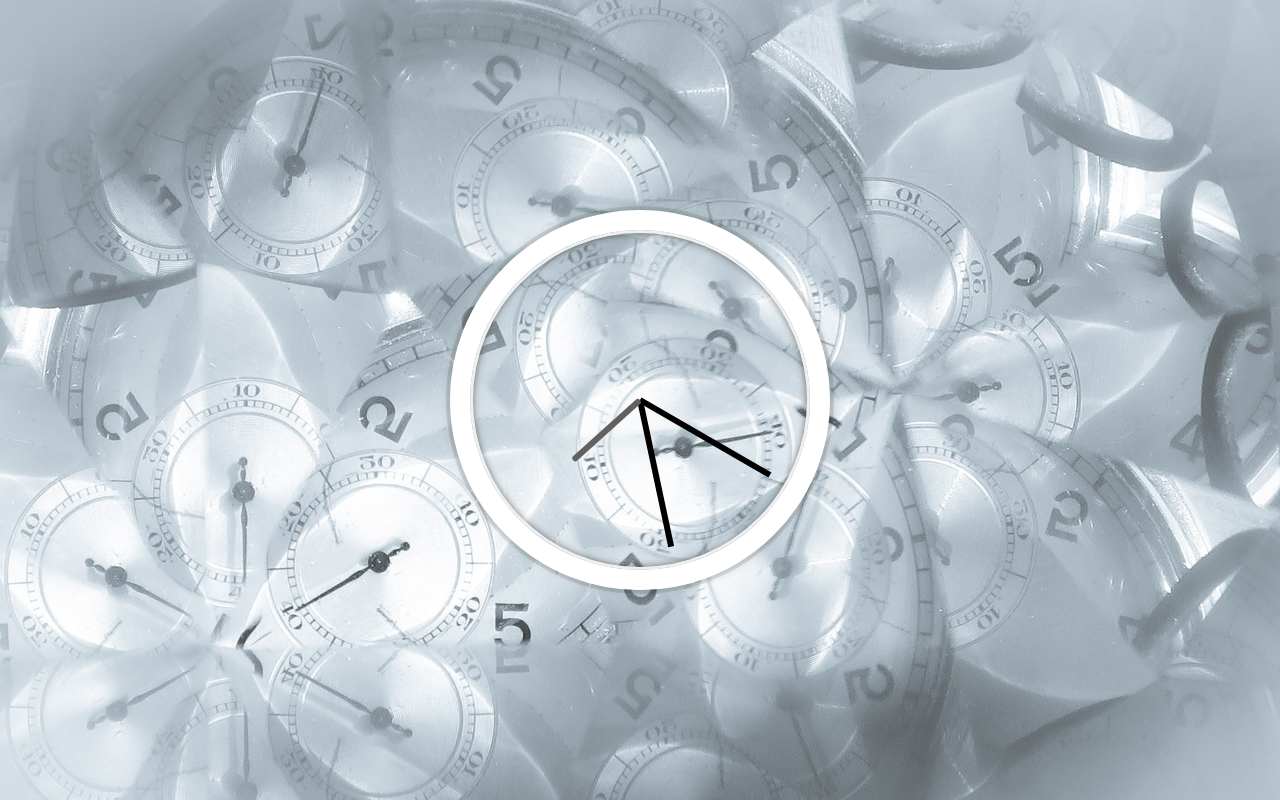
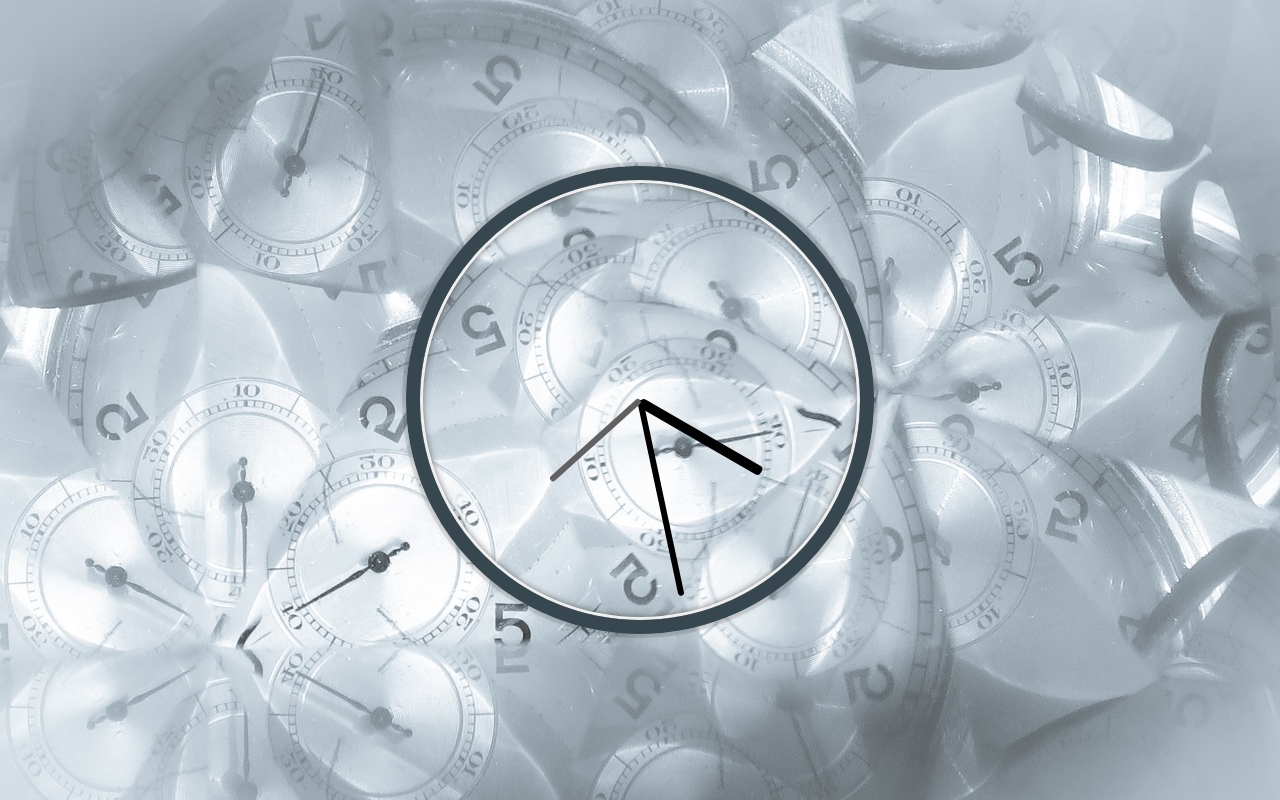
Before and after one commit to martinfoakes/js-30, a plain HTML site: page js-clock/index.html in a window 1280 px wide. Drawn offline with Linux system fonts and the light colour scheme.

Commit message:
style clock hands

```diff
--- a/js-clock/index.html
+++ b/js-clock/index.html
@@ -35,9 +35,9 @@
     }
 
     .clock {
-      width: 30rem;
-      height: 30rem;
-      border: 20px solid white;
+      width: 40rem;
+      height: 40rem;
+      border: 14px solid #37474f;
       border-radius: 50%;
       margin: 50px auto;
       position: relative;
@@ -60,6 +60,7 @@
       width: 50%;
       height: 6px;
       background: black;
+      border-radius: 4px;
       position: absolute;
       top: 50%;
       transform-origin: 100%;
@@ -68,11 +69,16 @@
       transition-timing-function: cubic-bezier(0, 1.94, 0.58, 1);
     }
 
+    .hour-hand {
+      width: 35%;
+      left: 15%;
+      height: 10px;
+    }
+
     .second-hand {
       width: 30%;
       top: 50%;
       left: 20%;
-      border-radius: 4px;
       background: #616161;
     }
 
```
